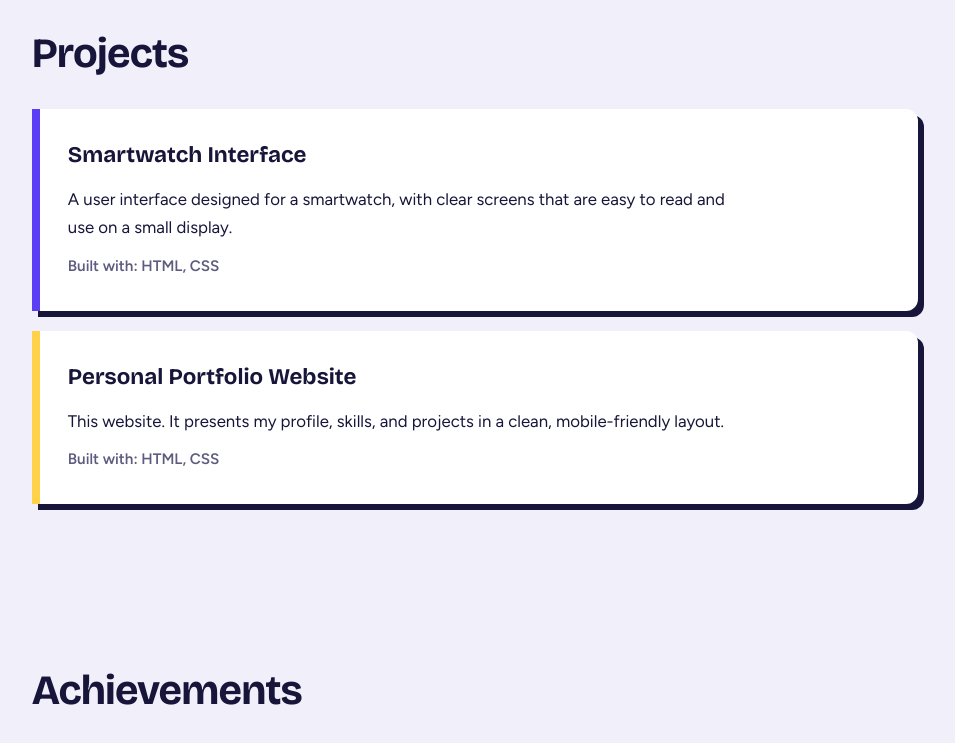
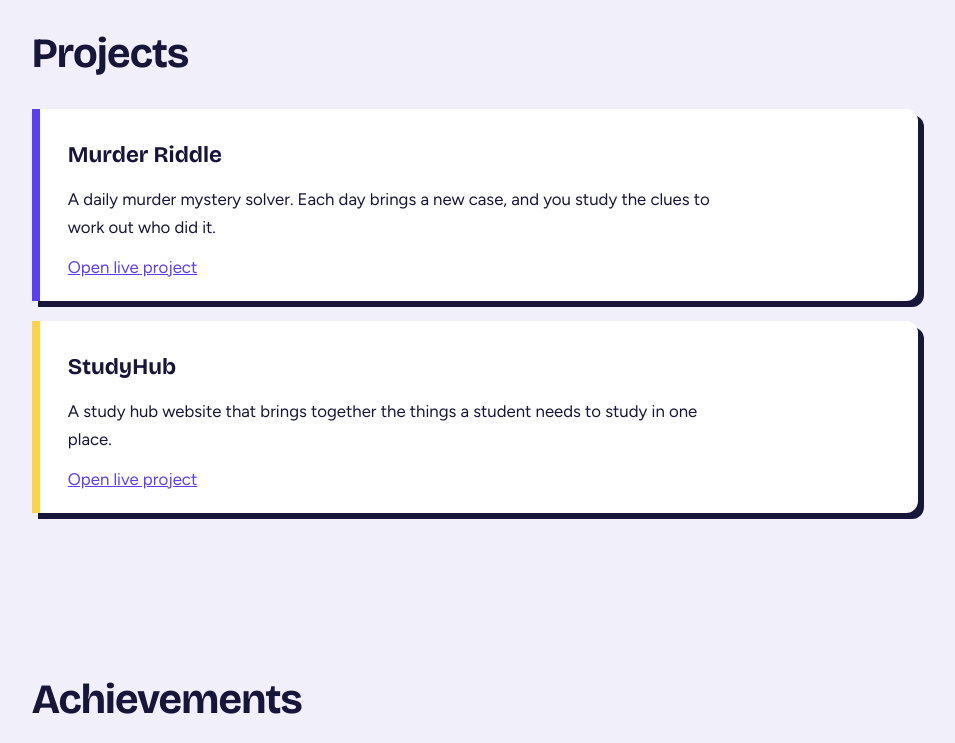
Before and after one commit to Sriprathik/Portfolio, a plain HTML site: page index.html in a window 1280 px wide. Shown: the part 1740-2483 px from the top of the page, without its empty margins (165-1120 px from the left). Drawn offline with nearby package versions, Linux system fonts and the light colour scheme.

Commit message:
Add files via upload

```diff
--- a/index.html
+++ b/index.html
@@ -98,16 +98,14 @@
     <section id="projects">
       <h2>Projects</h2>
       <article class="project">
-        <h3>Smartwatch Interface</h3>
-        <p>A user interface designed for a smartwatch, with clear screens that are easy to read and use on a small display.</p>
-        <p class="tech">Built with: HTML, CSS</p>
-        <!-- <a href="https://github.com/YOUR-USERNAME/smartwatch-interface">View on GitHub</a> -->
+        <h3>Murder Riddle</h3>
+        <p>A daily murder mystery solver. Each day brings a new case, and you study the clues to work out who did it.</p>
+        <a class="project-link" href="https://sriprathik.github.io/Murder-Riddle/" target="_blank" rel="noopener">Open live project</a>
       </article>
       <article class="project">
-        <h3>Personal Portfolio Website</h3>
-        <p>This website. It presents my profile, skills, and projects in a clean, mobile-friendly layout.</p>
-        <p class="tech">Built with: HTML, CSS</p>
-        <!-- <a href="https://github.com/YOUR-USERNAME/portfolio">View on GitHub</a> -->
+        <h3>StudyHub</h3>
+        <p>A study hub website that brings together the things a student needs to study in one place.</p>
+        <a class="project-link" href="https://sriprathik.github.io/StudyHub/" target="_blank" rel="noopener">Open live project</a>
       </article>
     </section>
 
@@ -133,9 +131,11 @@
       <h2>Contact</h2>
       <p>Want to work together or just say hello? Send me an email.</p>
       <a class="mail" href="mailto:bonagirisriprathik@gmail.com">bonagirisriprathik@gmail.com</a>
-      <!-- Add your links below once you have them:
-      <p><a href="https://github.com/YOUR-USERNAME">GitHub</a></p>
-      <p><a href="https://www.linkedin.com/in/YOUR-USERNAME">LinkedIn</a></p> -->
+      <p class="profile-links">
+        <a href="https://github.com/Sriprathik" target="_blank" rel="noopener">GitHub: Sriprathik</a>
+      </p>
+      <!-- Add LinkedIn here when you have it:
+      <a href="https://www.linkedin.com/in/YOUR-USERNAME">LinkedIn</a> -->
     </section>
 
   </main>
```
